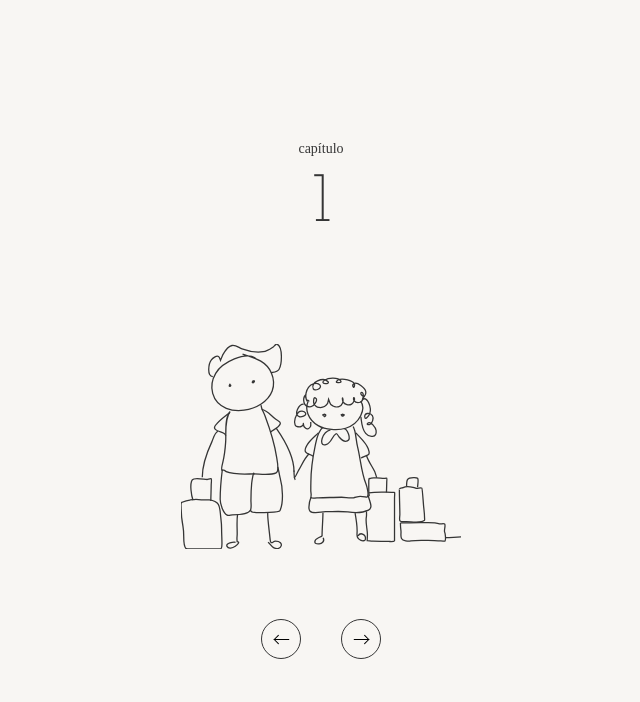
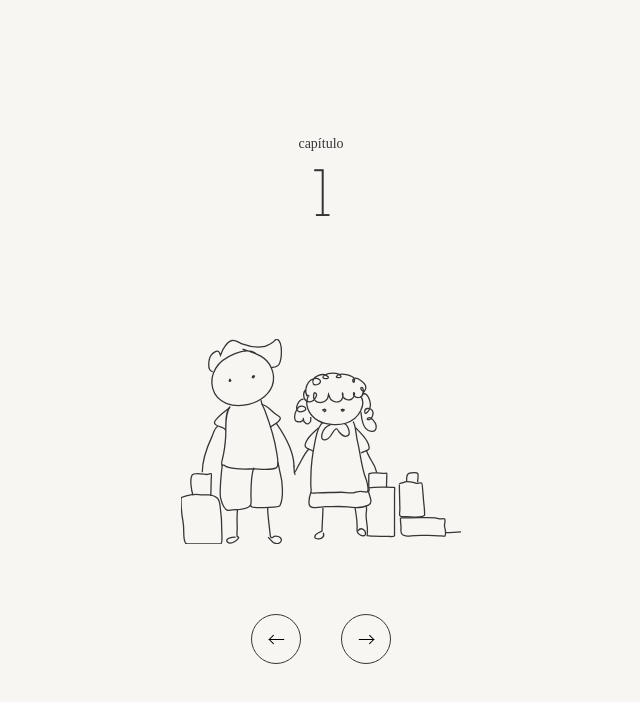
Before and after one commit to fmorenodesigns/svg-practice, a React (Create React App) app: page /chapter-one in a window 1280 px wide. Shown: the top 702 px of the page, without its empty margins (319-959 px from the left). Built offline with nearby package versions, Linux system fonts and the light colour scheme; a web font is replaced by a local one.

Commit message:
Increase chapter navigation buttons sizes

```diff
--- a/src/components/ChapterLayout/styles.scss
+++ b/src/components/ChapterLayout/styles.scss
@@ -24,8 +24,8 @@
 
     .change-page-button {
       padding-top: 3px;
-      height: 40px;
-      width: 40px;
+      height: 50px;
+      width: 50px;
       border-radius: 50%;
       border: 1px solid var(--black);
       background: none;
```
